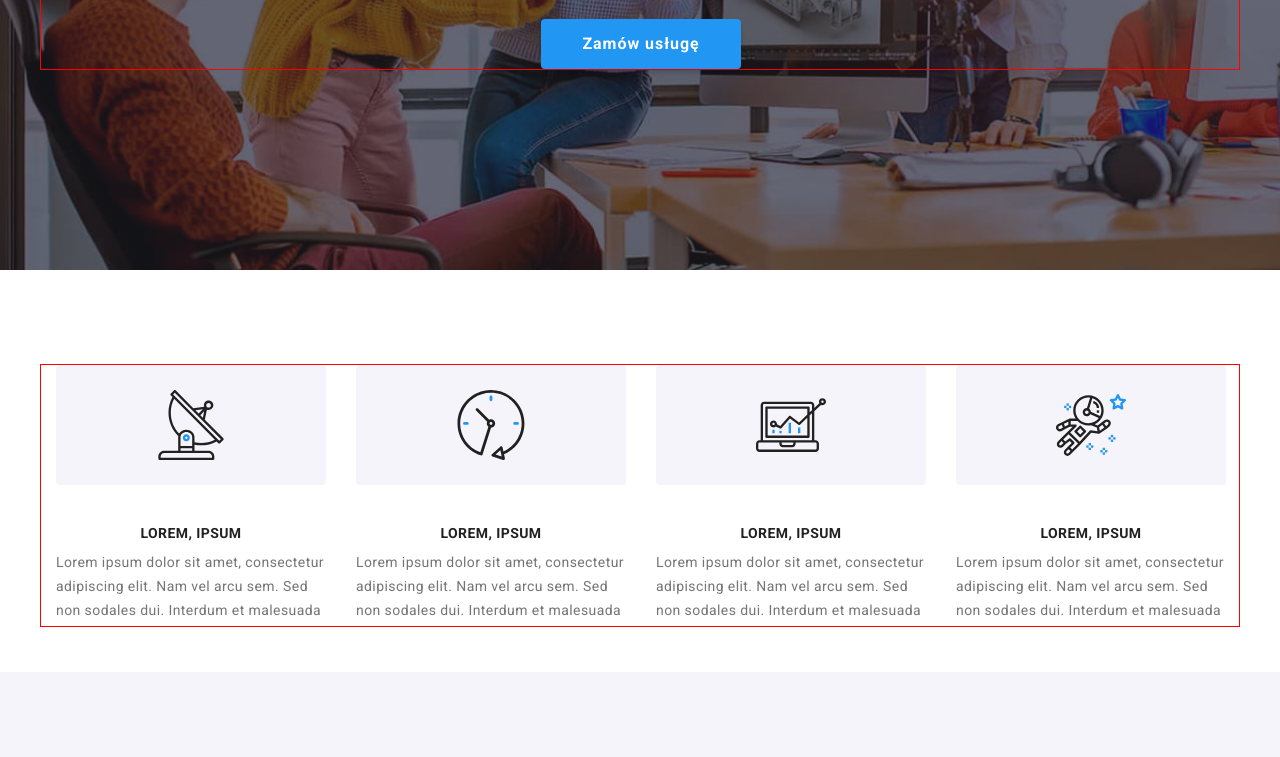
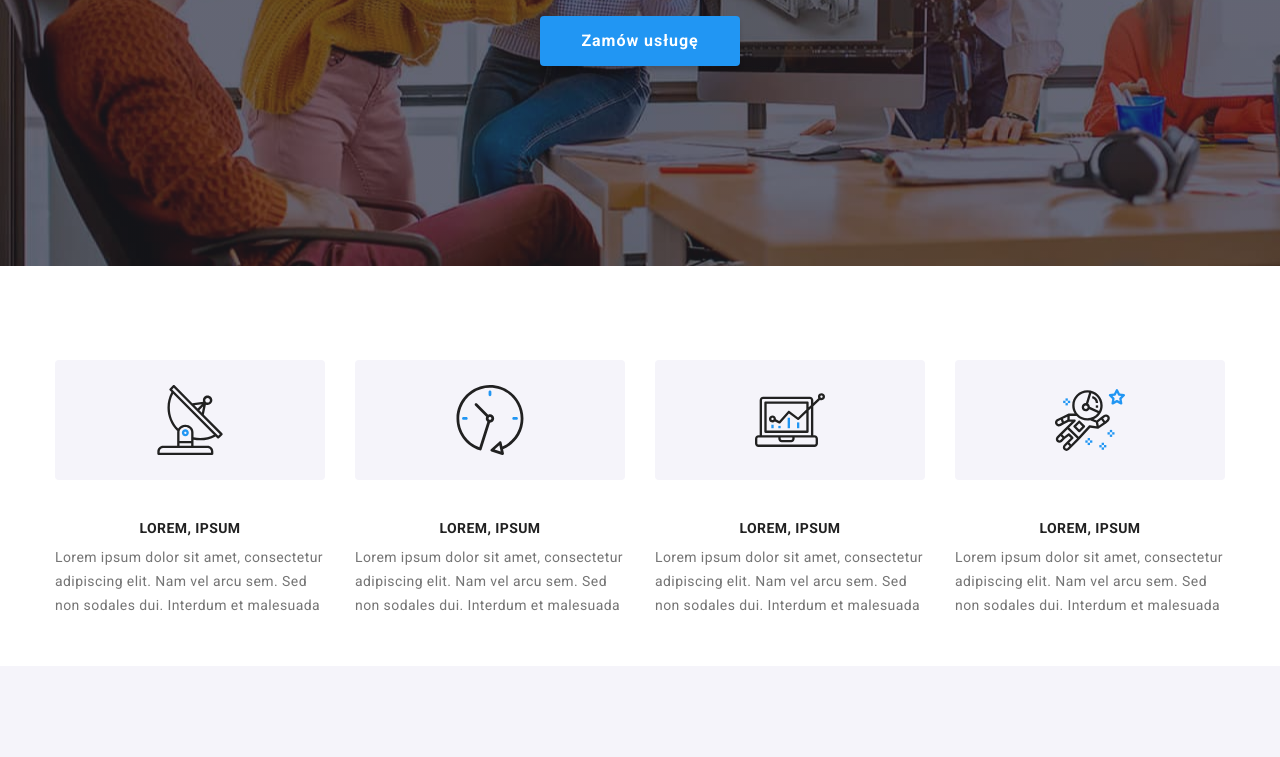
Before and after one commit to michalmazurdev/goit-markup-hw-08, a plain HTML site: page index.html in a window 1280 px wide. Shown: the part 414-1171 px from the top of the page. Drawn offline with nearby package versions, Linux system fonts and the light colour scheme.

Commit message:
typo corrected

```diff
--- a/sass/components/_bottom-section.scss
+++ b/sass/components/_bottom-section.scss
@@ -1,6 +1,7 @@
 .bottom-section {
   background-color: $dark-background;
-  padding: 60px 0 &__container {
+  padding: 60px 0;
+  &__container {
     display: flex;
     flex-direction: column;
     justify-content: flex-start;
--- a/sass/utils/_general.scss
+++ b/sass/utils/_general.scss
@@ -24,7 +24,6 @@ a {
 .container {
   max-width: 480px;
   margin: 0 auto;
-  border: 1px red solid;
 
   &--padding-added {
     padding: 0 15px 0;
```
Also changed, not shown: css/main.min.css, 1 other file.
